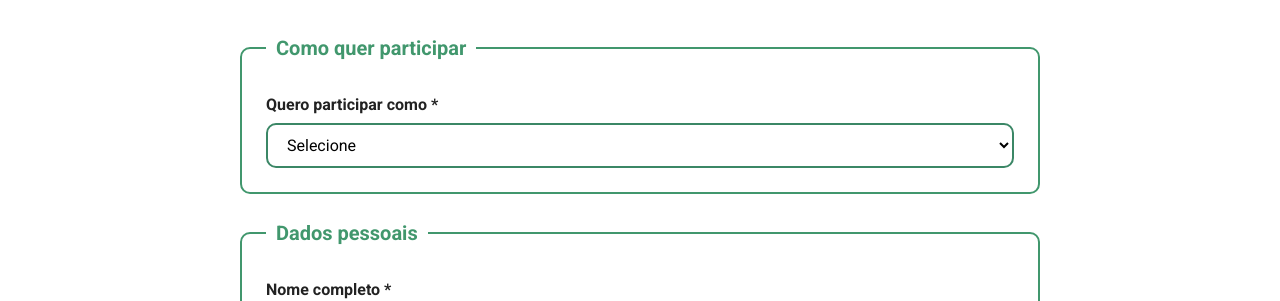
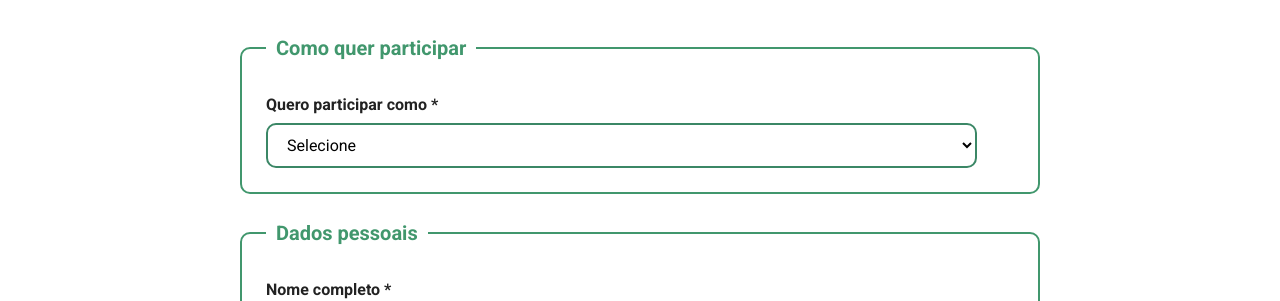
Before and after one commit to mayarabnCabral/conexao_br_simples, a plain HTML site: page conexao_br/cadastro.html in a window 1280 px wide. Shown: the part 652-953 px from the top of the page. Drawn offline with nearby package versions, Linux system fonts and the light colour scheme.

Commit message:
Atualizando margem

```diff
--- a/conexao_br/script.js
+++ b/conexao_br/script.js
@@ -1,4 +1,3 @@
-/* Conexão BR - máscaras do formulário, data máxima e filtro de projetos */
 (function () {
     "use strict";
 
--- a/conexao_br/style.css
+++ b/conexao_br/style.css
@@ -593,7 +593,7 @@ footer h4 {
 .form-inscricao input[type="tel"],
 .form-inscricao input[type="date"],
 .form-inscricao select {
-    width: 100%;
+    width: 95%;
     padding: 10px 15px;
     border: 2px solid #3b8766;
     border-radius: 10px;
```
